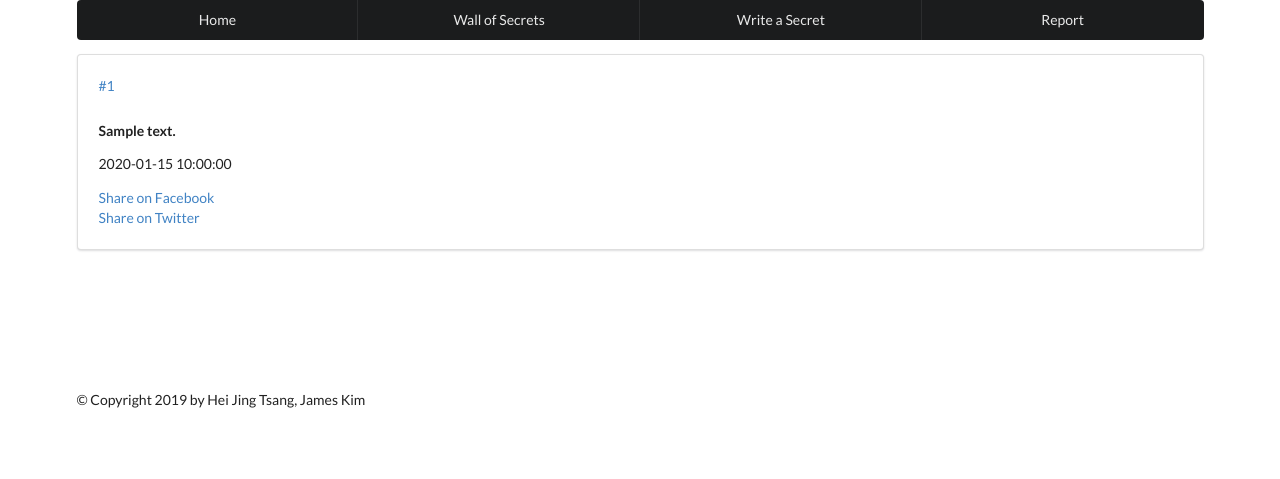
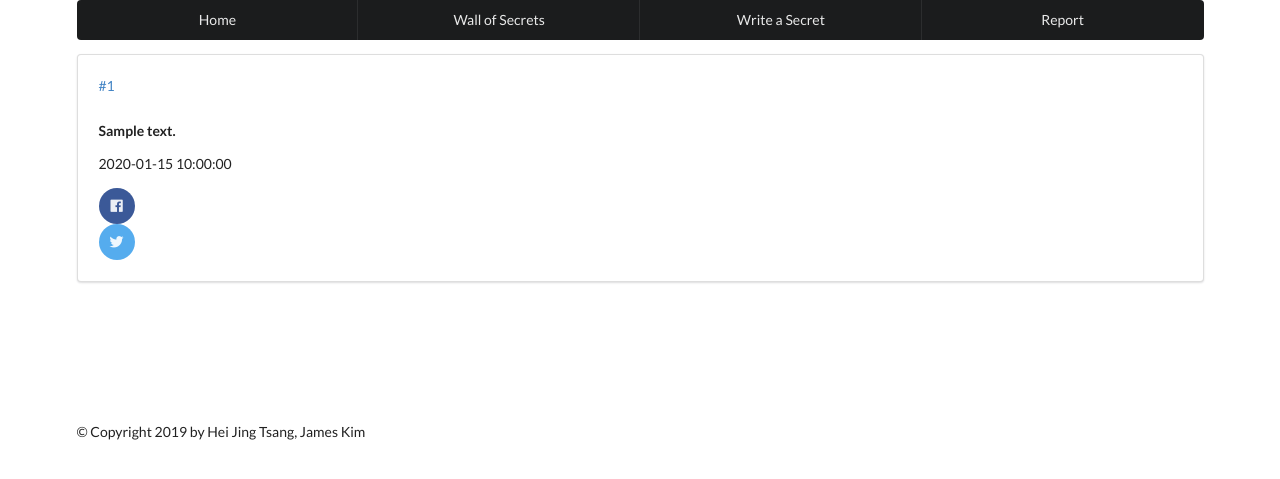
Before and after one commit to heijingtsang/CS252-SP19-LAB6, a Flask app: page /wall in a window 1280 px wide. Shown: the top 479 px of the page. Run offline with Flask 2, Linux system fonts and the light colour scheme; tables that the repository leaves empty hold one stand-in row (values such as "Sample post"); some libraries are stand-ins or nearby versions.

Commit message:
Add proper facebook, twitter icons on the wall

```diff
--- a/templates/wall.html
+++ b/templates/wall.html
@@ -29,13 +29,17 @@
             <p>{{ secret['post_time'] }}</p>
 
             <a href="https://www.facebook.com/sharer/sharer.php?u=https://tsangh.pythonanywhere.com/wall/{{ secret['id'] }}" target="_blank">
-                Share on Facebook
+                <button class="ui circular facebook icon button">
+                    <i class="facebook icon"></i>
+                </button>
             </a>
 
             <br>
 
             <a href="https://twitter.com/share?url=https://tsangh.pythonanywhere.com/wall/{{ secret['id'] }}" target="_blank">
-                Share on Twitter
+                <button class="ui circular twitter icon button">
+                    <i class="twitter icon"></i>
+                </button>
             </a>
 
         </div>
```
